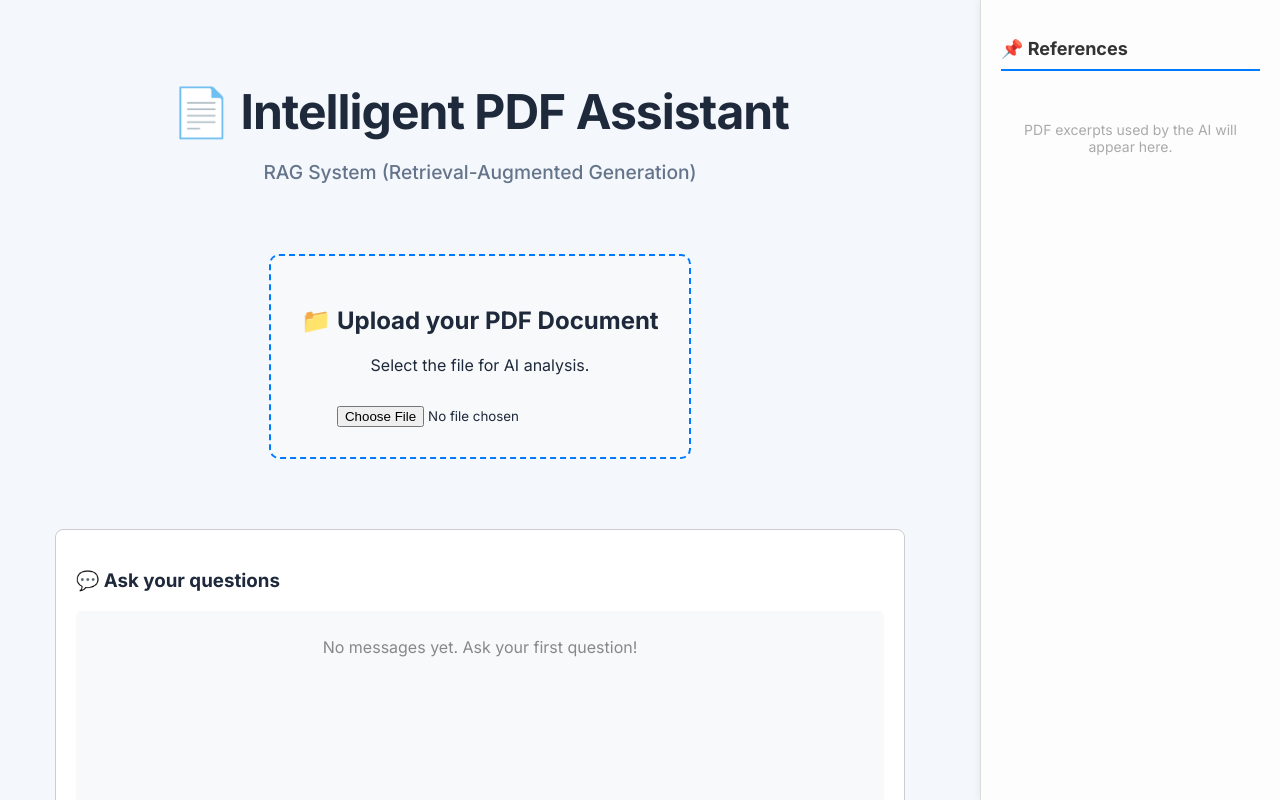
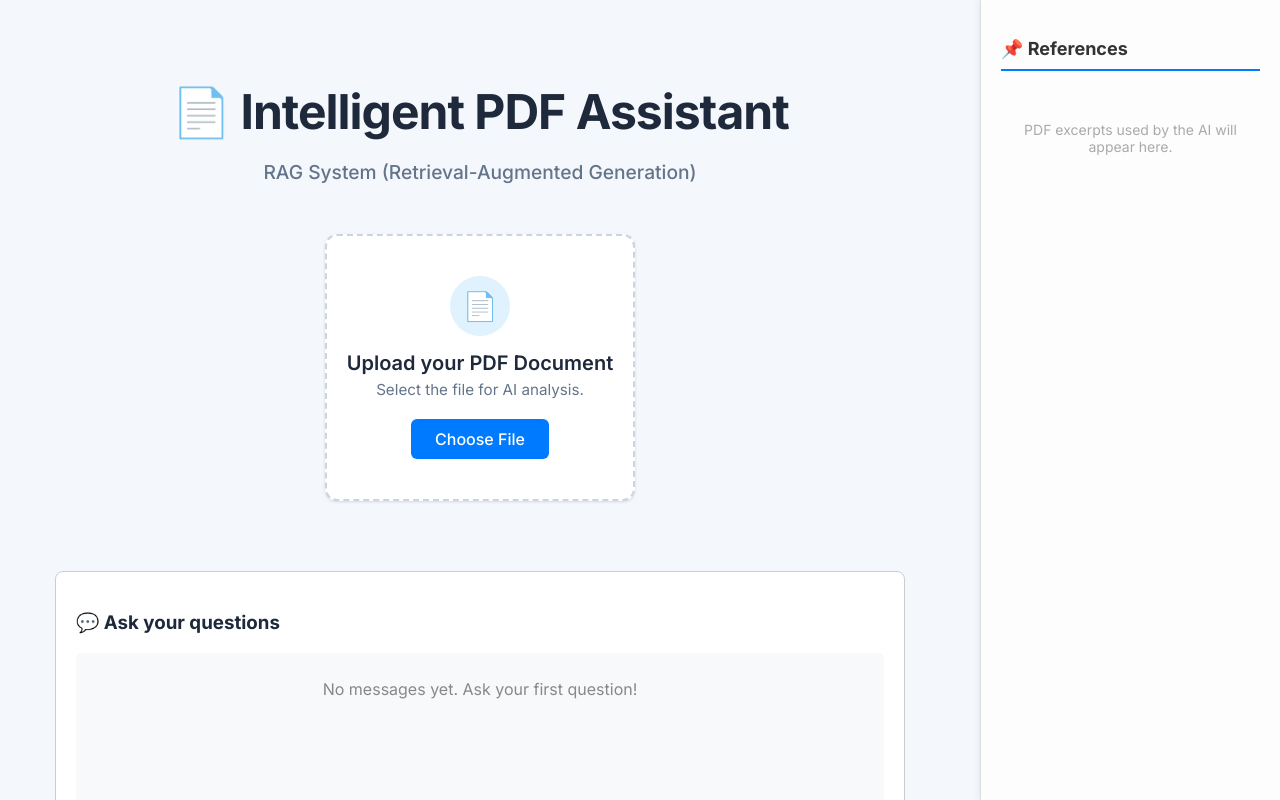
Before and after one commit to iyed-jloud/systeme-rag-pdf, a React app in the folder frontend/: page / in a window 1280 px wide. Shown: the top 800 px of the page. Built offline with nearby package versions, Linux system fonts and the light colour scheme; the HTML template or start-up script is replaced by a standard one.

Commit message:
Update Dropzone.jsx

```diff
--- a/frontend/src/COMPONENTS/Dropzone.jsx
+++ b/frontend/src/COMPONENTS/Dropzone.jsx
@@ -2,61 +2,119 @@ import { useState } from 'react';
 
 function Dropzone() {
   const [file, setFile] = useState(null);
+  const [isHovered, setIsHovered] = useState(false);
 
   const handleFileChange = (event) => {
-    // Get the selected file from the user
     const selectedFile = event.target.files[0];
 
-    // Verify that the file is indeed a PDF
     if (selectedFile && selectedFile.type === "application/pdf") {
       setFile(selectedFile);
       console.log("File selected:", selectedFile.name);
-      // The file will be sent to the backend here
     } else {
       alert("Please select a valid PDF file.");
     }
   };
 
   return (
-    <div style={styles.container}>
-      <h2>📁 Upload your PDF Document</h2>
-      <p>Select the file for AI analysis.</p>
+    <div
+      className="fade-in"
+      style={{
+        ...styles.container,
+        borderColor: isHovered ? 'var(--primary)' : '#cbd5e1',
+        backgroundColor: isHovered ? '#eff6ff' : 'var(--white)',
+      }}
+      onMouseEnter={() => setIsHovered(true)}
+      onMouseLeave={() => setIsHovered(false)}
+    >
+      <div style={styles.iconContainer}>
+        <span style={styles.icon}>📄</span>
+      </div>
 
-      <input
-        type="file"
-        accept=".pdf"
-        onChange={handleFileChange}
-        style={styles.input}
-      />
+      <h2 style={styles.title}>Upload your PDF Document</h2>
+      <p style={styles.subtitle}>Select the file for AI analysis.</p>
 
-      {/* If a file is loaded, display its name */}
+      {/* Bouton personnalisé pour cacher le bouton moche par défaut du navigateur */}
+      <label style={styles.customButton}>
+        Choose File
+        <input
+          type="file"
+          accept=".pdf"
+          onChange={handleFileChange}
+          style={{ display: 'none' }} // On cache le vrai input
+        />
+      </label>
+
       {file && (
         <div style={styles.successMessage}>
-          <p>✅ File ready: <strong>{file.name}</strong></p>
+          <span style={styles.checkIcon}>✅</span>
+          <p style={{ margin: 0 }}>File ready: <strong style={{ color: 'var(--text-dark)' }}>{file.name}</strong></p>
         </div>
       )}
     </div>
   );
 }
 
-// Basic styling
 const styles = {
   container: {
-    border: '2px dashed #007bff',
-    padding: '30px',
+    border: '2px dashed',
+    padding: '40px 20px',
     textAlign: 'center',
-    borderRadius: '10px',
-    backgroundColor: '#f8f9fa',
-    margin: '20px auto',
-    maxWidth: '500px'
+    borderRadius: 'var(--radius)',
+    margin: '0 auto 20px',
+    transition: 'all 0.3s ease',
+    boxShadow: 'var(--shadow-sm)',
+    display: 'flex',
+    flexDirection: 'column',
+    alignItems: 'center',
+    justifyContent: 'center',
   },
-  input: {
-    marginTop: '15px',
-    cursor: 'pointer'
+  iconContainer: {
+    backgroundColor: '#e0f2fe',
+    width: '60px',
+    height: '60px',
+    borderRadius: '50%',
+    display: 'flex',
+    alignItems: 'center',
+    justifyContent: 'center',
+    marginBottom: '15px',
+  },
+  icon: {
+    fontSize: '28px',
+  },
+  title: {
+    fontSize: '1.25rem',
+    color: 'var(--text-dark)',
+    margin: '0 0 5px 0',
+    fontWeight: '600',
+  },
+  subtitle: {
+    color: 'var(--text-light)',
+    margin: '0 0 20px 0',
+    fontSize: '0.95rem',
+  },
+  customButton: {
+    backgroundColor: 'var(--primary)',
+    color: 'var(--white)',
+    padding: '10px 24px',
+    borderRadius: '6px',
+    cursor: 'pointer',
+    fontWeight: '500',
+    transition: 'background-color 0.2s',
+    display: 'inline-block',
   },
   successMessage: {
-    marginTop: '15px',
-    color: 'green'
+    marginTop: '20px',
+    padding: '12px 20px',
+    backgroundColor: '#ecfdf5',
+    color: '#047857',
+    borderRadius: '6px',
+    display: 'flex',
+    alignItems: 'center',
+    gap: '10px',
+    border: '1px solid #a7f3d0',
+  },
+  checkIcon: {
+    fontSize: '18px',
   }
 };
 
```
